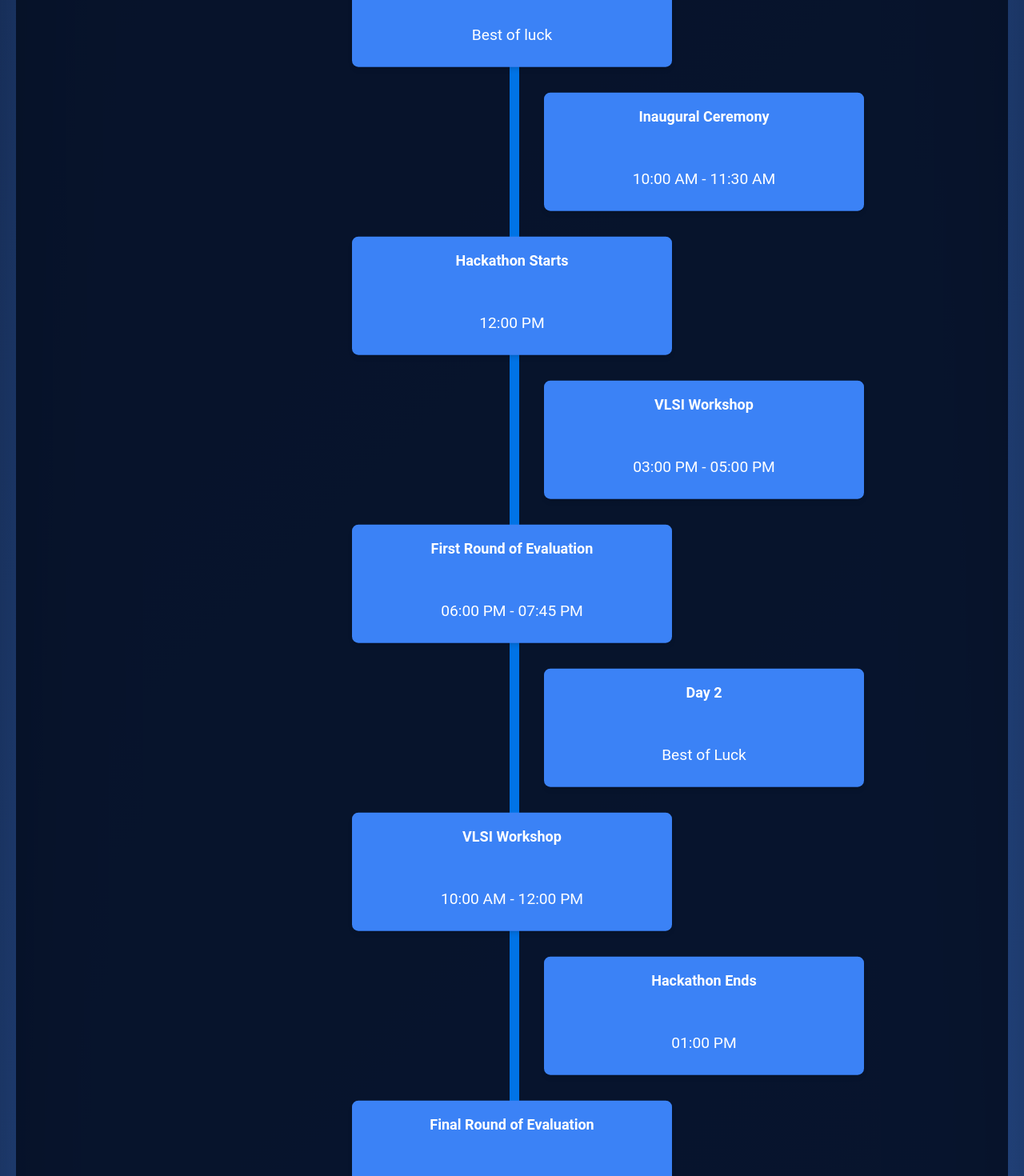
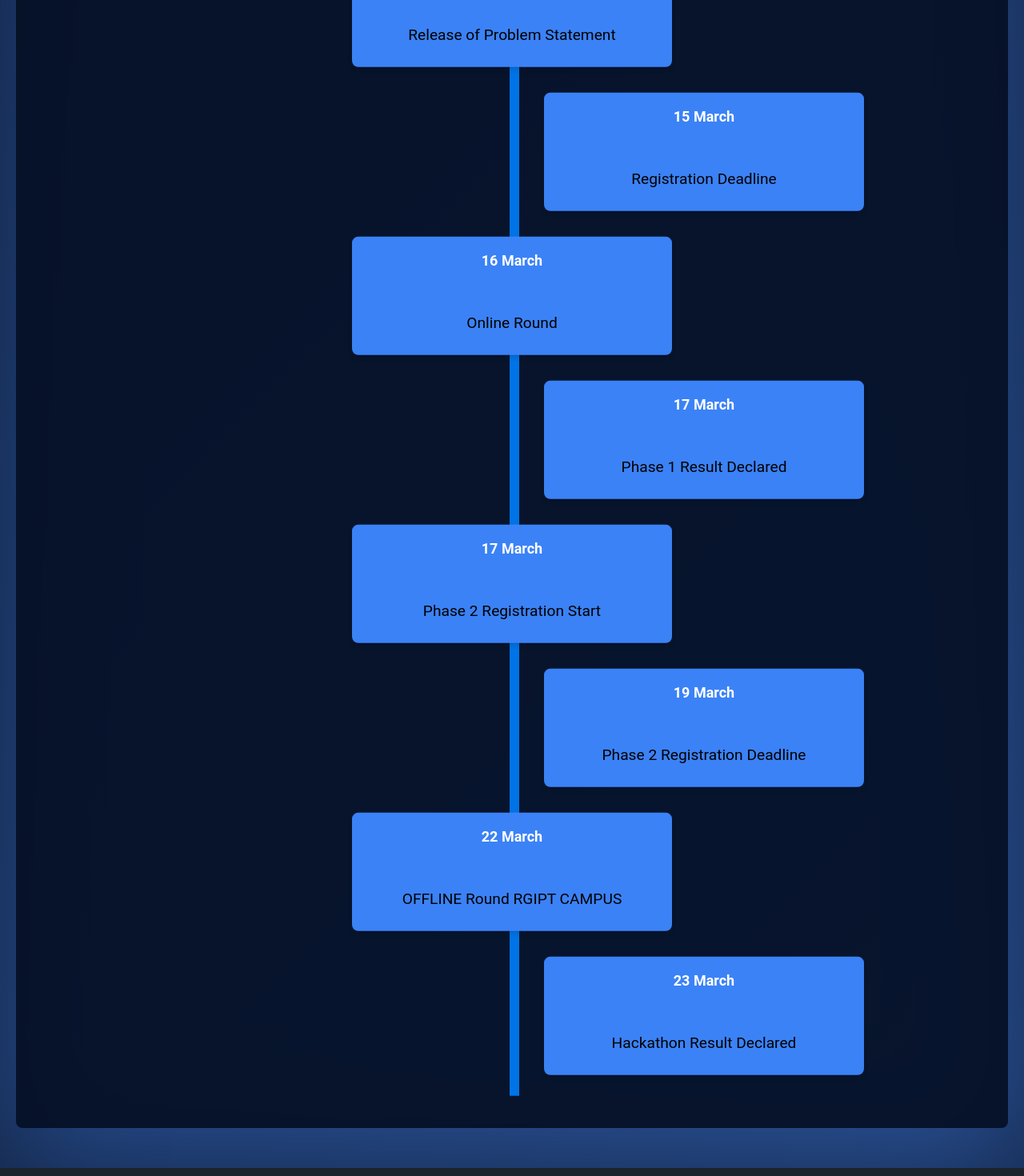
Before and after one commit to kunal12kumar/KodeKonnectIEEEUpdatedCode, a React (Create React App) app: page /timeline in a window 1280 px wide. Shown: the part 340-1810 px from the top of the page at 80% size. Built offline with nearby package versions, Linux system fonts and the light colour scheme.

Commit message:
adding to the main file

```diff
--- a/src/Pages/About.js
+++ b/src/Pages/About.js
@@ -2,7 +2,7 @@ import React, { useRef } from "react";
 import RegistrationInstructions from "./RegistrationInstruction";
 import { motion, useInView } from "framer-motion";
 import "../App.css";
-import pdfFile from "../assets/KodeKurrent_Brochure (1).pdf";
+import pdfFile from "../assets/kode kurrent participants brochure.pdf";
 import earth from "../assets/earth-1756274_1920.jpg";
 import { fadeIn } from "./varients";
 
--- a/src/Pages/Timelinepage.js
+++ b/src/Pages/Timelinepage.js
@@ -6,16 +6,15 @@ export default function Timeline() {
     const isInView = useInView(ref, { triggerOnce: false, margin: "-100px" });
 
     const events = [
-        { title: "Day 1", time: "Best of luck" },
-        { title: "Inaugural Ceremony", time: "10:00 AM - 11:30 AM" },
-        { title: "Hackathon Starts", time: "12:00 PM" },
-        { title: "VLSI Workshop", time: "03:00 PM - 05:00 PM" },
-        { title: "First Round of Evaluation", time: "06:00 PM - 07:45 PM" },
-        { title: "Day 2", time: "Best of Luck" },
-        { title: "VLSI Workshop", time: "10:00 AM - 12:00 PM" },
-        { title: "Hackathon Ends", time: "01:00 PM" },
-        { title: "Final Round of Evaluation", time: "03:00 PM - 04:45 PM" },
-        { title: "Valedictory Ceremony", time: "06:00 PM - 07:30 PM" }
+        { title: "12 March", time: "Release of Problem Statement" },
+        { title: "15 March", time: "Registration Deadline" },
+        { title: "16 March", time: "Online Round" },
+        { title: "17 March", time: "Phase 1 Result Declared" },
+        { title: "17 March", time: "Phase 2 Registration Start" },
+        { title: "19 March", time: "Phase 2 Registration Deadline" },
+        { title: "22 March", time: "OFFLINE Round RGIPT CAMPUS" },
+        { title: "23 March", time: "Hackathon Result Declared" },
+
     ];
 
     return (
@@ -37,7 +36,7 @@ export default function Timeline() {
                             whileHover={{ scale: 1.05, boxShadow: "0px 0px 12px rgba(255, 255, 255, 0.4)" }}
                         >
                             <h3 className="text-lg font-semibold">{event.title}</h3>
-                            <p className="text-sm">{event.time}</p>
+                            <p className="text-sm text-black">{event.time}</p>
                         </motion.div>
                     ))}
                 </div>
```
Also changed, not shown: 2 other files (tests, documents, lock files or other folders).
